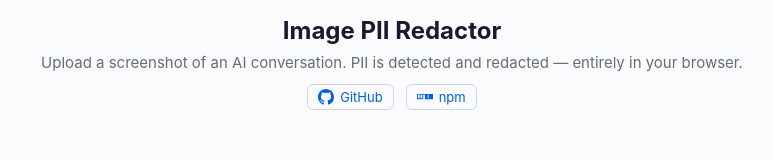
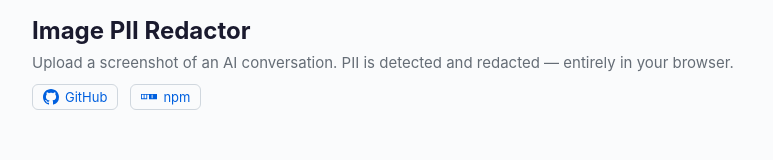
Before and after one commit to athal7/image-pii-redactor, a website built with Vite: page demo/index.html in a window 1280 px wide. Shown: the whole page, without its empty margins (248-1021 px from the left). Built offline with nearby package versions, Linux system fonts and the light colour scheme.

Commit message:
fix(demo): left-align page header text and links

```diff
--- a/demo/index.html
+++ b/demo/index.html
@@ -38,7 +38,6 @@
     .page-header {
       max-width: 720px;
       margin: 0 auto 24px;
-      text-align: center;
     }
 
     .page-header h1 {
@@ -55,7 +54,6 @@
     .page-header-links {
       display: flex;
       align-items: center;
-      justify-content: center;
       gap: 12px;
       flex-wrap: wrap;
     }
```
